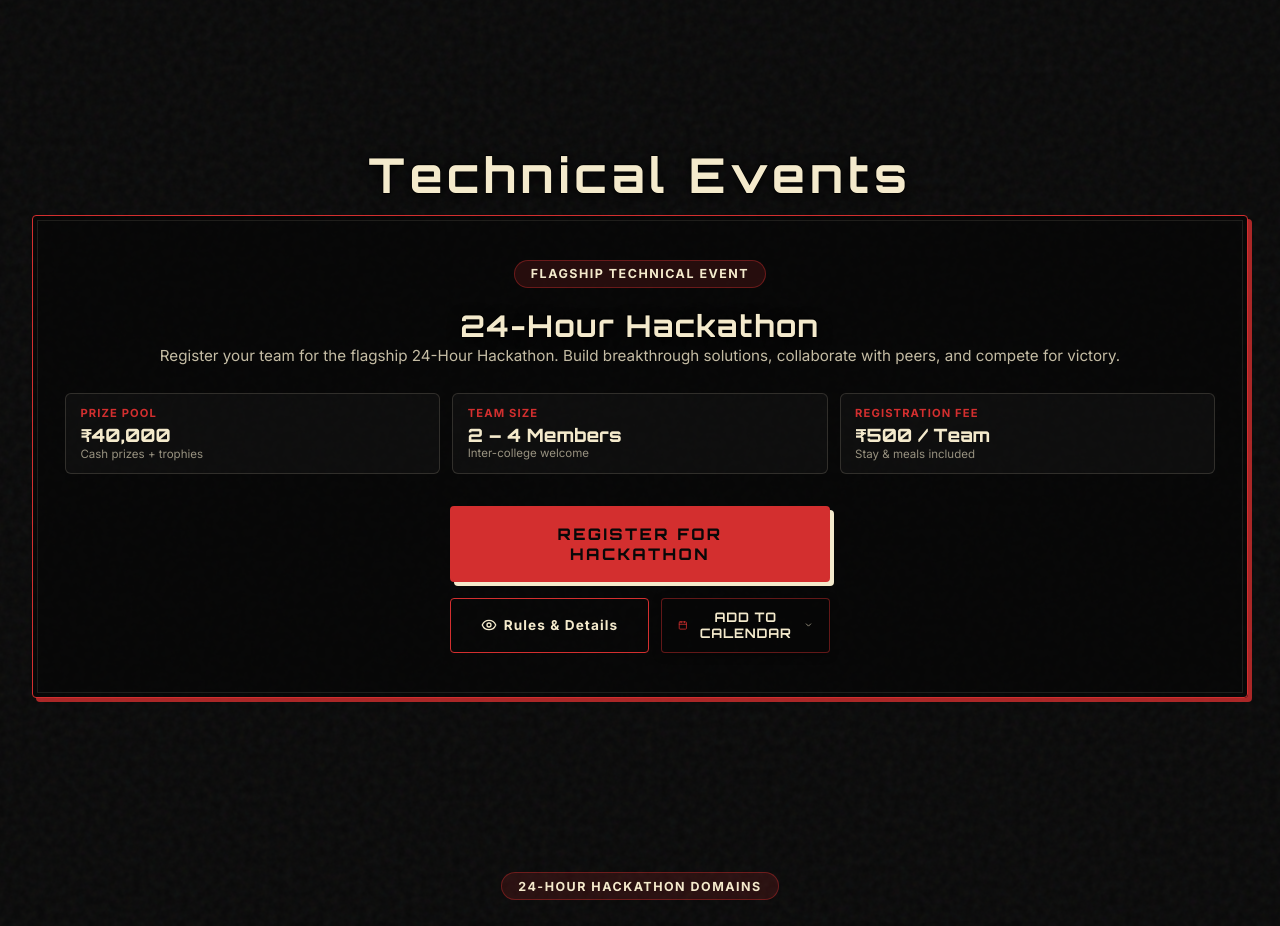
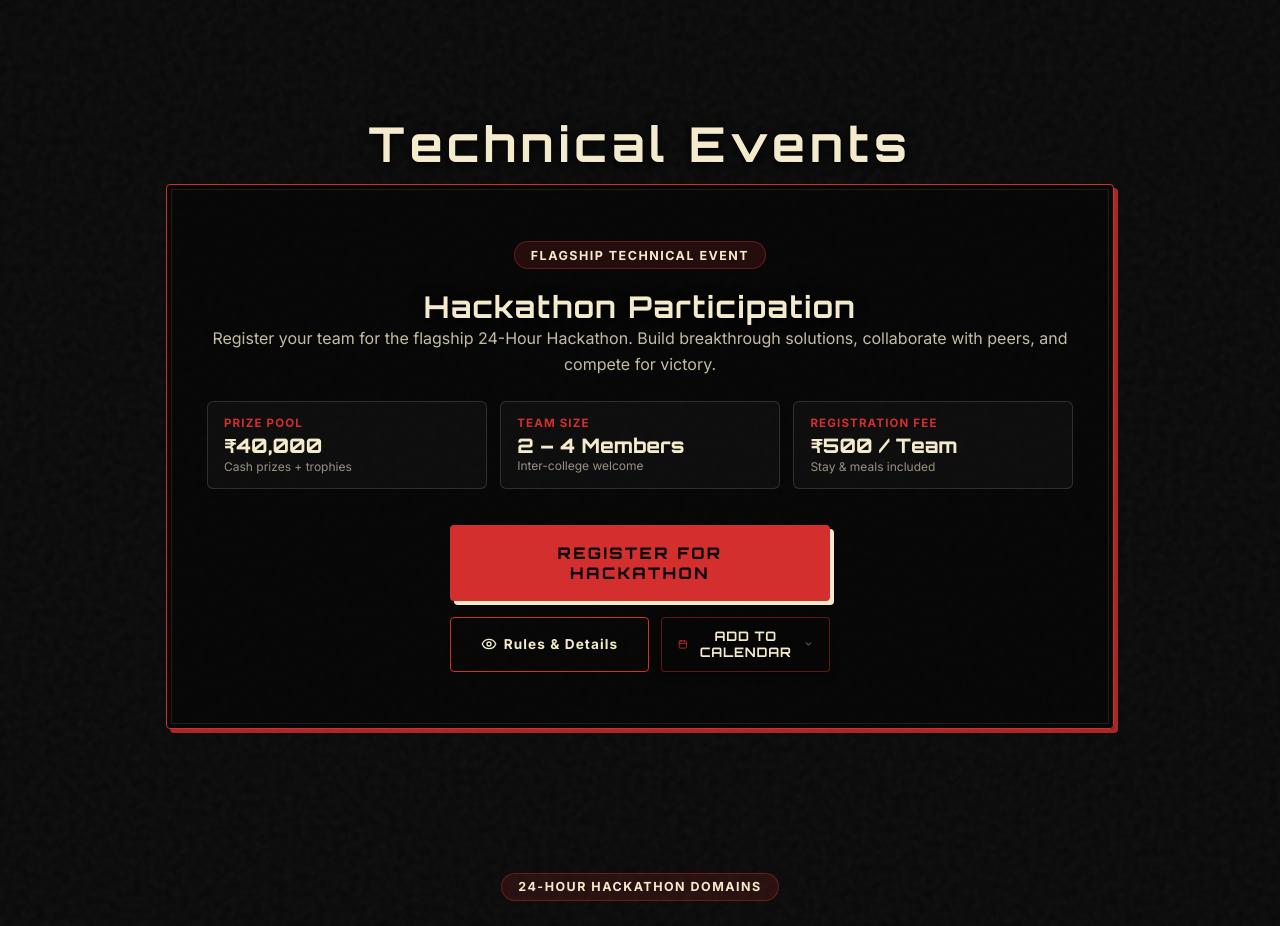
Before and after one commit to akshbir17/techfest, a React (Vite) app: page / in a window 1280 px wide. Shown: the part 2740-3666 px from the top of the page. Built offline with nearby package versions, Linux system fonts and the light colour scheme.

Commit message:
fix(events): match hackathon card size, max-width, and padding exactly to Registration Section card

```diff
--- a/src/pages/EventsPage.jsx
+++ b/src/pages/EventsPage.jsx
@@ -356,7 +356,7 @@ const EventsPage = ({ isEmbedded = false }) => {
       )}
 
       {!SHOW_ALL_EVENTS ? (
-        <div className="mb-20 w-full max-w-2xl mx-auto px-4">
+        <div style={{ width: '100%', maxWidth: '980px', margin: '0 auto 5rem auto', padding: '0 1rem' }}>
           <motion.div
             initial={{ opacity: 0, y: 30 }}
             whileInView={{ opacity: 1, y: 0 }}
@@ -374,39 +374,40 @@ const EventsPage = ({ isEmbedded = false }) => {
             whileInView={{ opacity: 1, scale: 1 }}
             viewport={{ once: true, margin: "-50px" }}
             transition={{ duration: 0.6, ease: "easeOut" }}
+            style={{ width: '100%' }}
           >
-            <GlassCard style={{ textAlign: 'center', padding: 'clamp(1.75rem, 4vw, 2.75rem) clamp(1.25rem, 3vw, 2rem)', display: 'flex', flexDirection: 'column', alignItems: 'center' }}>
+            <GlassCard style={{ textAlign: 'center', padding: 'clamp(2rem, 5vw, 3.5rem) clamp(1.5rem, 3.5vw, 2.5rem)', display: 'flex', flexDirection: 'column', alignItems: 'center' }}>
               <div style={{ width: '100%', display: 'flex', flexDirection: 'column', alignItems: 'center' }}>
                 <div style={{ display: 'inline-block', padding: '0.35rem 1rem', background: 'rgba(211, 47, 47, 0.15)', border: '1px solid rgba(211, 47, 47, 0.4)', borderRadius: '20px', fontSize: '0.78rem', fontWeight: '700', letterSpacing: '0.12em', color: 'var(--color-bright-crimson)', textTransform: 'uppercase', marginBottom: '1.25rem' }}>
                   Flagship Technical Event
                 </div>
 
                 <h2 className="text-3xl md:text-4xl font-extrabold mb-3" style={{ fontFamily: 'var(--font-heading)', color: 'var(--color-star-white)', letterSpacing: '0.05em' }}>
-                  24-Hour Hackathon
+                  Hackathon Participation
                 </h2>
 
-                <p className="mb-6 font-light leading-relaxed max-w-lg" style={{ color: 'rgba(244, 234, 204, 0.8)', fontSize: '0.95rem' }}>
+                <p className="mb-6 font-light leading-relaxed max-w-xl" style={{ color: 'rgba(244, 234, 204, 0.8)', fontSize: '1rem', minHeight: '3rem' }}>
                   Register your team for the flagship 24-Hour Hackathon. Build breakthrough solutions, collaborate with peers, and compete for victory.
                 </p>
 
                 {/* Highlights Grid */}
-                <div style={{ display: 'grid', gridTemplateColumns: 'repeat(auto-fit, minmax(130px, 1fr))', gap: '0.75rem', width: '100%', marginBottom: '2rem', textAlign: 'left' }}>
-                  <div style={{ background: 'rgba(255, 255, 255, 0.03)', border: '1px solid rgba(244, 234, 204, 0.15)', borderRadius: '6px', padding: '0.75rem 0.9rem' }}>
-                    <div style={{ fontSize: '0.7rem', color: 'var(--color-neon-cyan)', textTransform: 'uppercase', letterSpacing: '0.1em', fontWeight: 'bold' }}>Prize Pool</div>
-                    <div style={{ fontSize: '1.15rem', fontWeight: '800', color: 'var(--color-star-white)', fontFamily: 'var(--font-heading)', marginTop: '0.2rem' }}>₹40,000</div>
-                    <div style={{ fontSize: '0.72rem', color: 'rgba(244, 234, 204, 0.6)' }}>Cash prizes + trophies</div>
+                <div style={{ display: 'grid', gridTemplateColumns: 'repeat(auto-fit, minmax(130px, 1fr))', gap: '0.85rem', width: '100%', marginBottom: '2.25rem', textAlign: 'left' }}>
+                  <div style={{ background: 'rgba(255, 255, 255, 0.03)', border: '1px solid rgba(244, 234, 204, 0.15)', borderRadius: '6px', padding: '0.85rem 1rem' }}>
+                    <div style={{ fontSize: '0.72rem', color: 'var(--color-neon-cyan)', textTransform: 'uppercase', letterSpacing: '0.1em', fontWeight: 'bold' }}>Prize Pool</div>
+                    <div style={{ fontSize: '1.25rem', fontWeight: '800', color: 'var(--color-star-white)', fontFamily: 'var(--font-heading)', marginTop: '0.2rem' }}>₹40,000</div>
+                    <div style={{ fontSize: '0.75rem', color: 'rgba(244, 234, 204, 0.6)' }}>Cash prizes + trophies</div>
                   </div>
 
-                  <div style={{ background: 'rgba(255, 255, 255, 0.03)', border: '1px solid rgba(244, 234, 204, 0.15)', borderRadius: '6px', padding: '0.75rem 0.9rem' }}>
-                    <div style={{ fontSize: '0.7rem', color: 'var(--color-neon-cyan)', textTransform: 'uppercase', letterSpacing: '0.1em', fontWeight: 'bold' }}>Team Size</div>
-                    <div style={{ fontSize: '1.15rem', fontWeight: '800', color: 'var(--color-star-white)', fontFamily: 'var(--font-heading)', marginTop: '0.2rem' }}>2 – 4 Members</div>
-                    <div style={{ fontSize: '0.72rem', color: 'rgba(244, 234, 204, 0.6)' }}>Inter-college welcome</div>
+                  <div style={{ background: 'rgba(255, 255, 255, 0.03)', border: '1px solid rgba(244, 234, 204, 0.15)', borderRadius: '6px', padding: '0.85rem 1rem' }}>
+                    <div style={{ fontSize: '0.72rem', color: 'var(--color-neon-cyan)', textTransform: 'uppercase', letterSpacing: '0.1em', fontWeight: 'bold' }}>Team Size</div>
+                    <div style={{ fontSize: '1.25rem', fontWeight: '800', color: 'var(--color-star-white)', fontFamily: 'var(--font-heading)', marginTop: '0.2rem' }}>2 – 4 Members</div>
+                    <div style={{ fontSize: '0.75rem', color: 'rgba(244, 234, 204, 0.6)' }}>Inter-college welcome</div>
                   </div>
 
-                  <div style={{ background: 'rgba(255, 255, 255, 0.03)', border: '1px solid rgba(244, 234, 204, 0.15)', borderRadius: '6px', padding: '0.75rem 0.9rem' }}>
-                    <div style={{ fontSize: '0.7rem', color: 'var(--color-neon-cyan)', textTransform: 'uppercase', letterSpacing: '0.1em', fontWeight: 'bold' }}>Registration Fee</div>
-                    <div style={{ fontSize: '1.15rem', fontWeight: '800', color: 'var(--color-bright-crimson)', fontFamily: 'var(--font-heading)', marginTop: '0.2rem' }}>₹500 / Team</div>
-                    <div style={{ fontSize: '0.72rem', color: 'rgba(244, 234, 204, 0.6)' }}>Stay & meals included</div>
+                  <div style={{ background: 'rgba(255, 255, 255, 0.03)', border: '1px solid rgba(244, 234, 204, 0.15)', borderRadius: '6px', padding: '0.85rem 1rem' }}>
+                    <div style={{ fontSize: '0.72rem', color: 'var(--color-neon-cyan)', textTransform: 'uppercase', letterSpacing: '0.1em', fontWeight: 'bold' }}>Registration Fee</div>
+                    <div style={{ fontSize: '1.25rem', fontWeight: '800', color: 'var(--color-bright-crimson)', fontFamily: 'var(--font-heading)', marginTop: '0.2rem' }}>₹500 / Team</div>
+                    <div style={{ fontSize: '0.75rem', color: 'rgba(244, 234, 204, 0.6)' }}>Stay & meals included</div>
                   </div>
                 </div>
 
```
